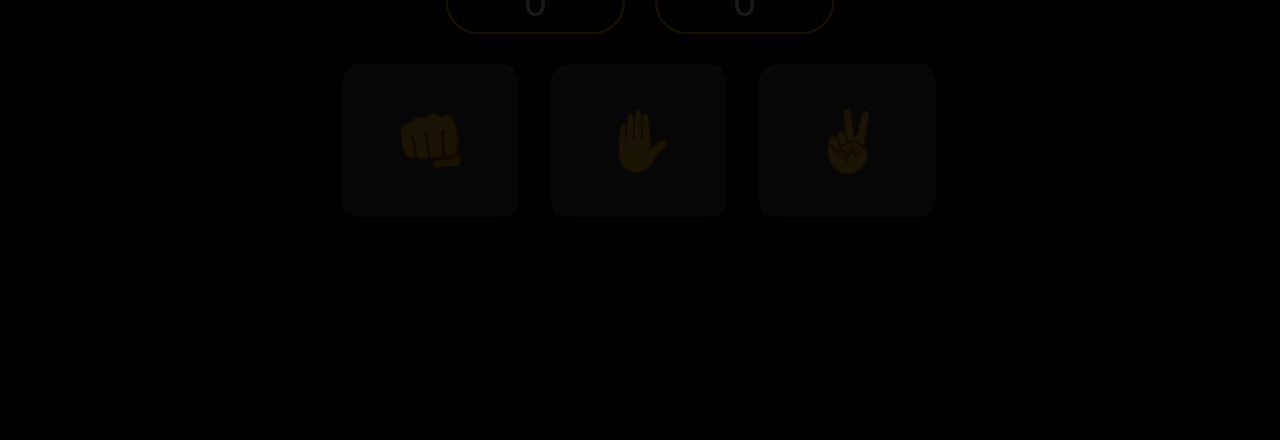
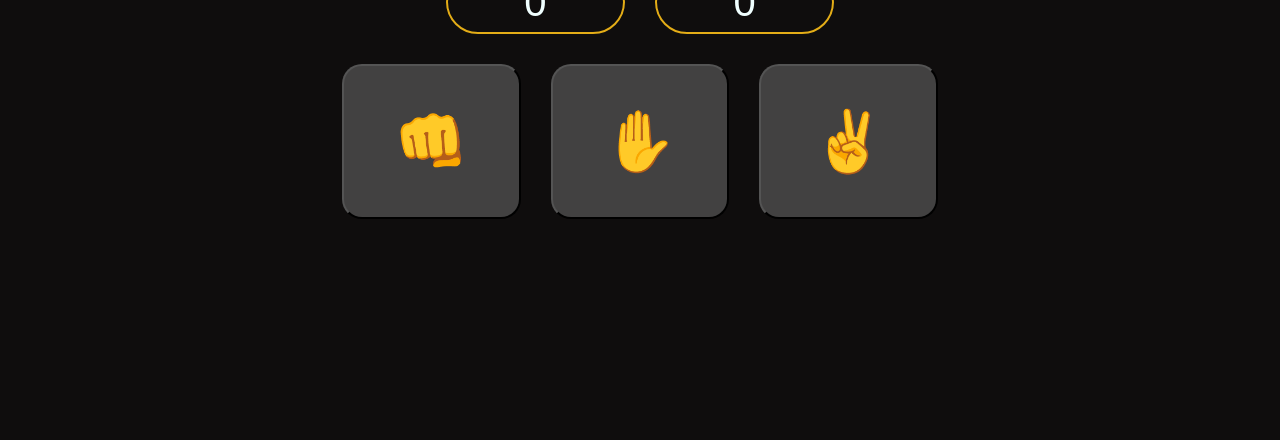
Before and after one commit to karti16/rock-paper-scissor, a plain HTML site: page index.html in a window 1280 px wide. Shown: the part 360-800 px from the top of the page. Drawn offline with Linux system fonts and the light colour scheme.

Commit message:
Fixed some css

```diff
--- a/index.html
+++ b/index.html
@@ -35,7 +35,7 @@
       <button id="scissor" class="btn icon">✌</button>
     </div>
 
-    <div id="overlay" style="display: block">
+    <div id="overlay">
       <div class="overlay-container">
         <div id="reset">You Won<br />5 - 0</div>
         <button id="play-again" class="box">Play Again?</button>
```
